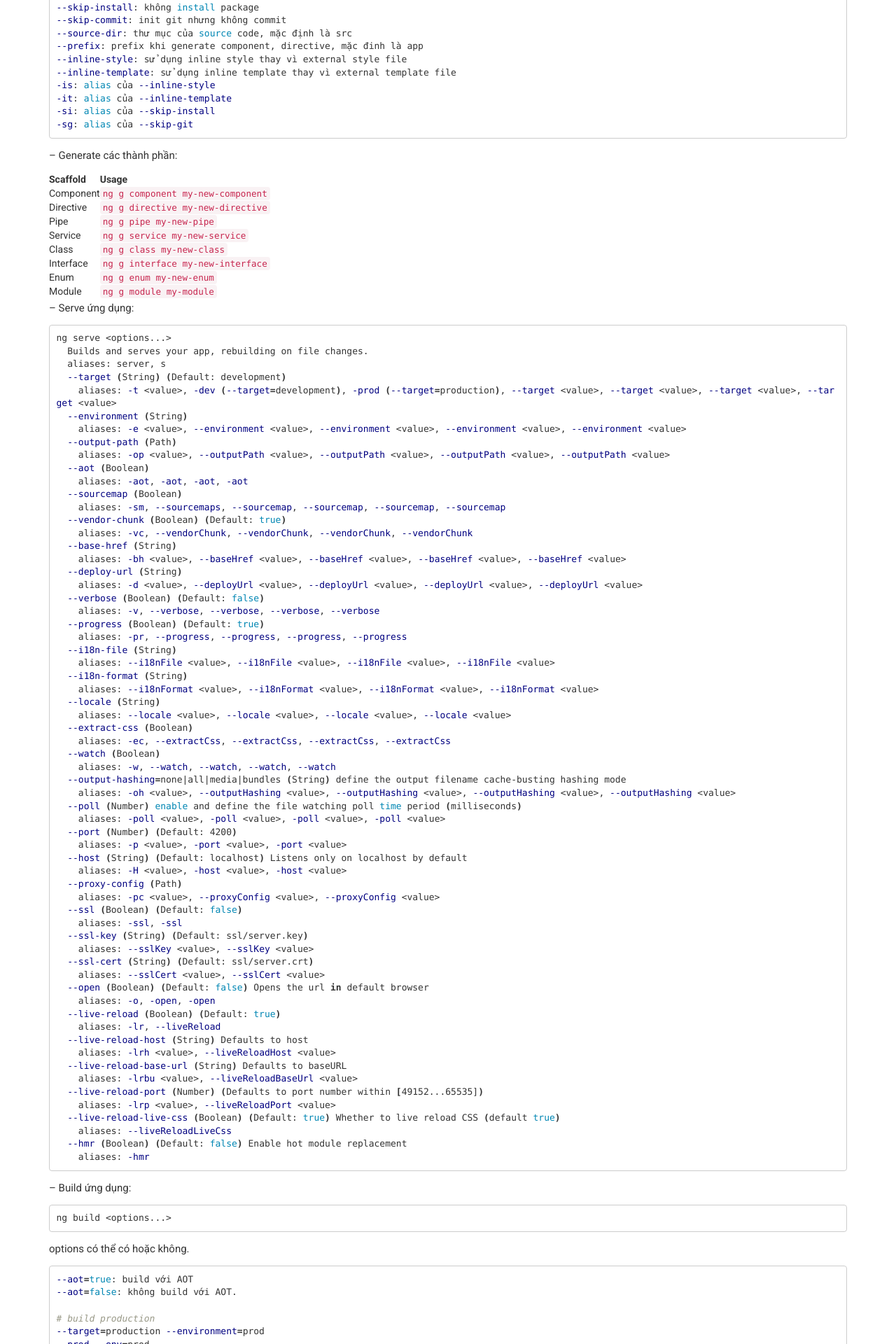
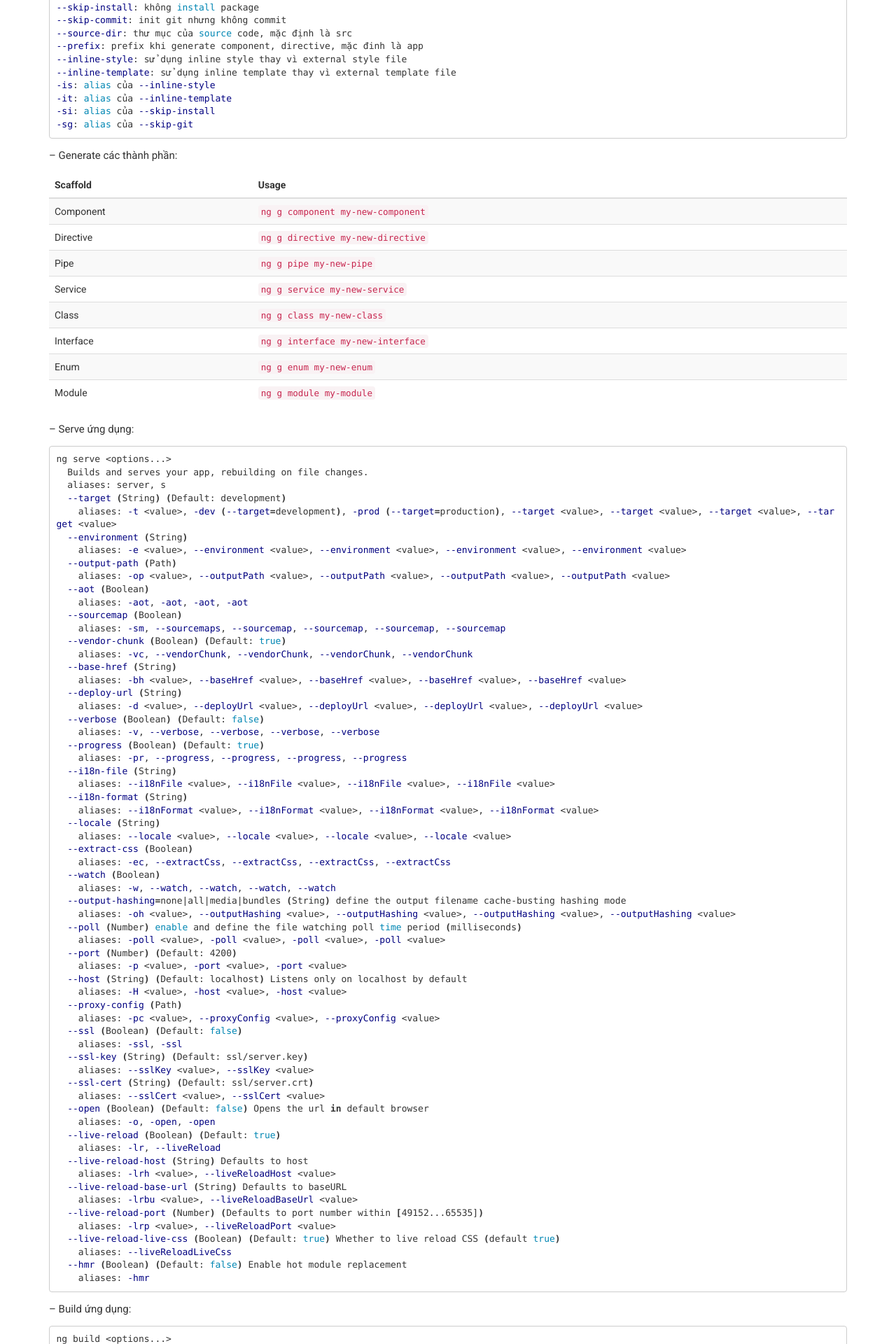
Before and after one commit to tieppt/tieppt.github.io, a Jekyll site: the page built from _posts/2017-02-19-thu-nghiem-voi-angular-su-dung-angular-cli-trong-project-cool.md, in a window 1280 px wide. Shown: the part 1255-3175 px from the top of the page at 70% size. Built offline with Jekyll 4.4.1, drawn with Linux system fonts in a browser that asks for light colours; nearby versions of some CDN libraries; some web fonts are replaced.

Commit message:
update lesson 10

```diff
--- a/_posts/2017-02-19-thu-nghiem-voi-angular-su-dung-angular-cli-trong-project-cool.md
+++ b/_posts/2017-02-19-thu-nghiem-voi-angular-su-dung-angular-cli-trong-project-cool.md
@@ -95,6 +95,7 @@ Các options khác:
 | Interface | `ng g interface my-new-interface` |
 | Enum      | `ng g enum my-new-enum`           |
 | Module    | `ng g module my-module`           |
+{:class="table table-striped table-hover"}
 
 &#8211; Serve ứng dụng:
 
@@ -229,6 +230,9 @@ Builds your app and places it into the output path (dist/ by default).
 
 ## Video bài học
 
+<figure class="video_container">
+  <iframe src="https://www.youtube.com/embed/SXW-Nz-lp70" frameborder="0" allowfullscreen="true"> </iframe>
+</figure>
 
 ## Tham khảo
 Ahead-of-time compilation: <a href="https://angular.io/docs/ts/latest/cookbook/aot-compiler.html" target="_blank">https://angular.io/docs/ts/latest/cookbook/aot-compiler.html</a>
```
Also changed, not shown: _posts/2017-02-19-thu-nghiem-voi-angular-template-variable-trong-angular.md (+0 -1 lines).
